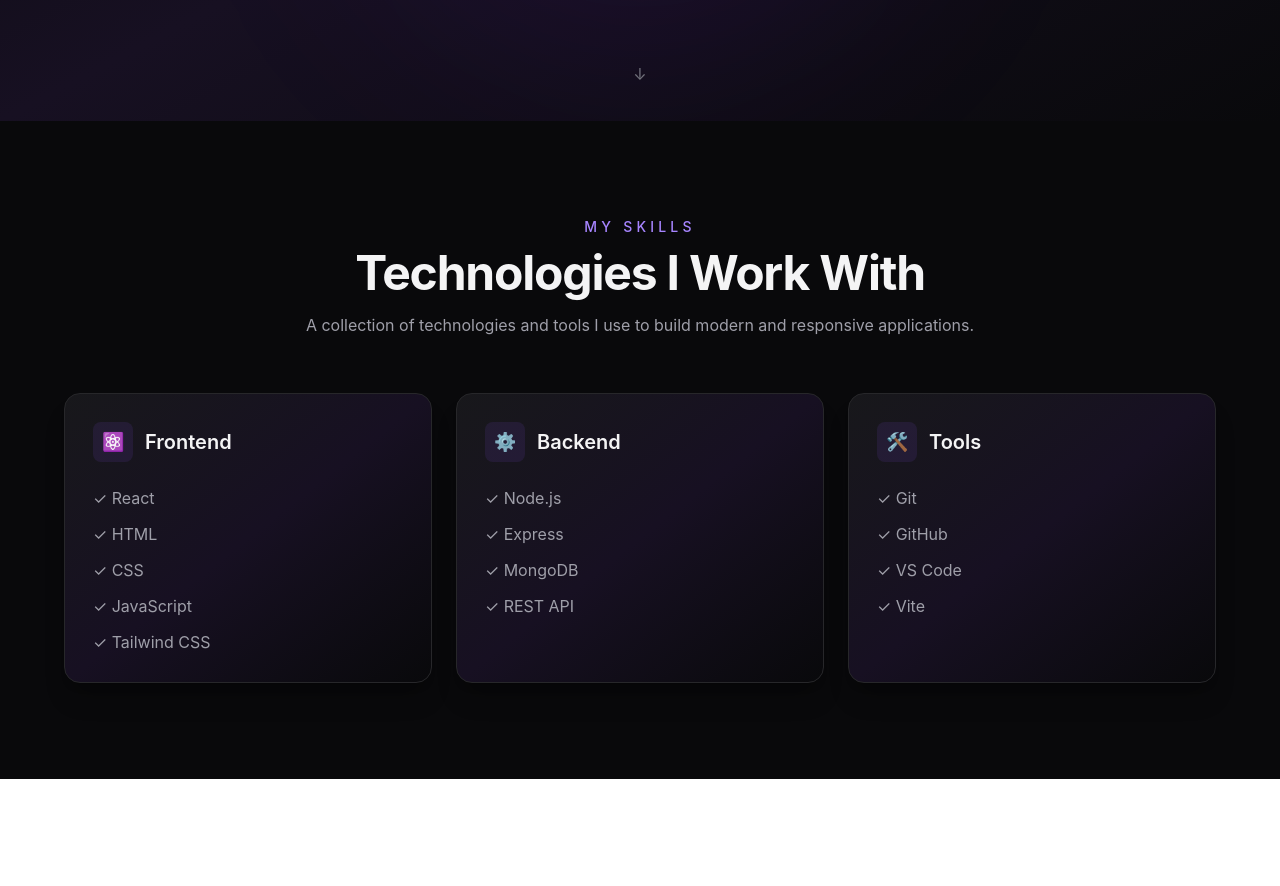
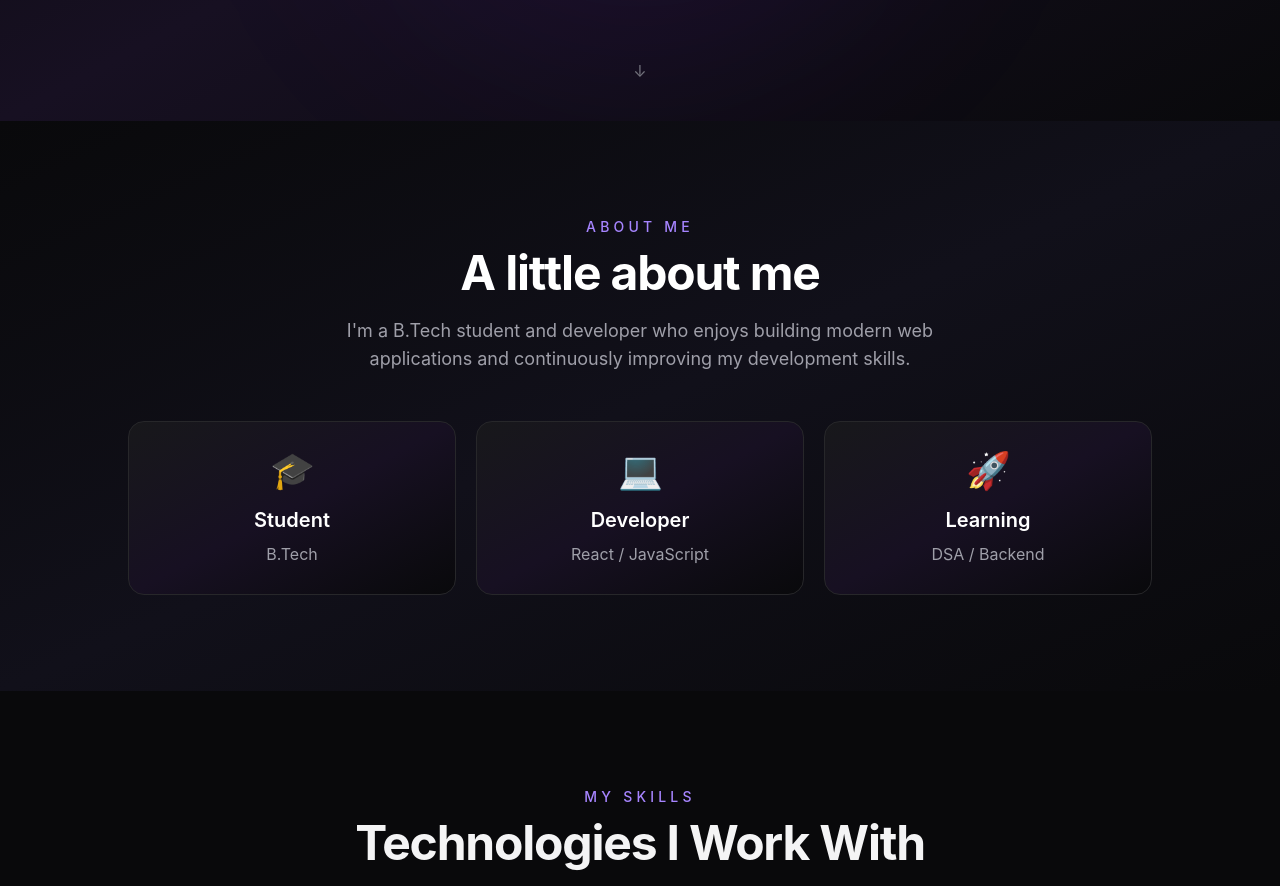
Before and after one commit to PranavUI3/React-Potfolio, a React (Vite) app: page / in a window 1280 px wide. Shown: the part 620-1506 px from the top of the page. Before the commit the page ends 1399 px from the top, so only its background shows below. Built offline with nearby package versions, Linux system fonts and the light colour scheme.

Commit message:
Achivement:About ME section is now added

```diff
--- a/src/App.jsx
+++ b/src/App.jsx
@@ -2,6 +2,7 @@ import { useState } from 'react'
 import Navbar from './components/Navbar'
 import Hero from './components/Hero'
 import Skills from './components/Skills'
+import Aboutme from './components/Aboutme'
 
 function App() {
 
@@ -9,6 +10,7 @@ function App() {
     <>
      <Navbar />
      <Hero />
+     <Aboutme />
      <Skills />
     </>
   )
--- /dev/null
+++ b/src/components/Aboutme.jsx
@@ -0,0 +1,86 @@
+import React from 'react'
+
+const Aboutme = () =>
+{
+    return (
+  <section
+    id="about"
+    className="relative overflow-hidden bg-gradient-to-br from-[#09090b] via-[#11101a] to-[#09090b] px-6 py-24 text-center"
+  >
+    {/* Background glow */}
+    <div className="absolute left-1/2 top-20 -z-10 h-72 w-72 -translate-x-1/2 rounded-full bg-violet-600/10 blur-[120px]" />
+
+    {/* Heading */}
+    <div id="heading">
+      <p className="mb-3 text-sm font-medium uppercase tracking-[0.3em] text-violet-400">
+        About Me
+      </p>
+
+      <h1 className="text-4xl font-bold tracking-tight text-white sm:text-5xl">
+        A little about me
+      </h1>
+    </div>
+
+    {/* Description */}
+    <div id="para" className="mx-auto mt-5 max-w-2xl">
+      <p className="text-base leading-7 text-zinc-400 sm:text-lg">
+        I'm a B.Tech student and developer who enjoys building modern
+        web applications and continuously improving my development skills.
+      </p>
+    </div>
+
+    {/* Journey Cards */}
+    <div
+      id="journey"
+      className="mx-auto mt-12 grid max-w-5xl grid-cols-1 gap-5 sm:grid-cols-3"
+    >
+      {/* Student */}
+      <div className="group rounded-2xl border border-zinc-800 bg-gradient-to-br from-zinc-900 via-[#171022] to-zinc-950 p-7 transition-all duration-500 hover:-translate-y-2 hover:border-violet-500/50 hover:shadow-xl hover:shadow-violet-950/20">
+        <div className="mb-4 text-4xl transition-transform duration-500 group-hover:scale-110">
+          🎓
+        </div>
+
+        <h2 className="text-xl font-semibold text-white">
+          Student
+        </h2>
+
+        <p className="mt-2 text-zinc-400">
+          B.Tech
+        </p>
+      </div>
+
+      {/* Developer */}
+      <div className="group rounded-2xl border border-zinc-800 bg-gradient-to-br from-zinc-900 via-[#171022] to-zinc-950 p-7 transition-all duration-500 hover:-translate-y-2 hover:border-violet-500/50 hover:shadow-xl hover:shadow-violet-950/20">
+        <div className="mb-4 text-4xl transition-transform duration-500 group-hover:scale-110">
+          💻
+        </div>
+
+        <h2 className="text-xl font-semibold text-white">
+          Developer
+        </h2>
+
+        <p className="mt-2 text-zinc-400">
+          React / JavaScript
+        </p>
+      </div>
+
+      {/* Learning */}
+      <div className="group rounded-2xl border border-zinc-800 bg-gradient-to-br from-zinc-900 via-[#171022] to-zinc-950 p-7 transition-all duration-500 hover:-translate-y-2 hover:border-violet-500/50 hover:shadow-xl hover:shadow-violet-950/20">
+        <div className="mb-4 text-4xl transition-transform duration-500 group-hover:scale-110">
+          🚀
+        </div>
+
+        <h2 className="text-xl font-semibold text-white">
+          Learning
+        </h2>
+
+        <p className="mt-2 text-zinc-400">
+          DSA / Backend
+        </p>
+      </div>
+    </div>
+  </section>
+);
+}
+
+export default Aboutme
```
Also changed, not shown: 1 other file (tests, documents, lock files or other folders).
